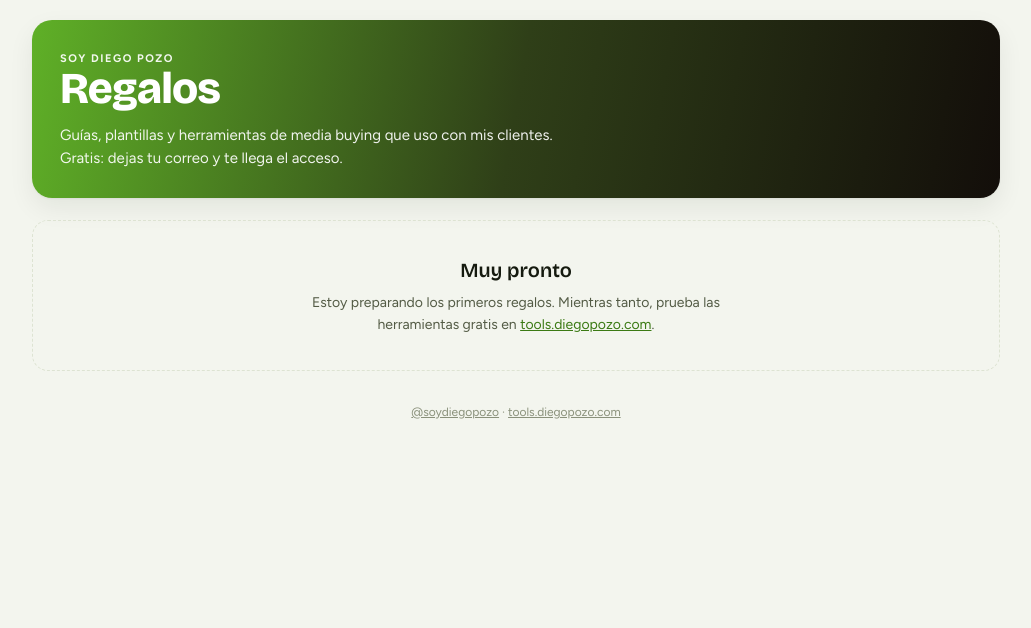
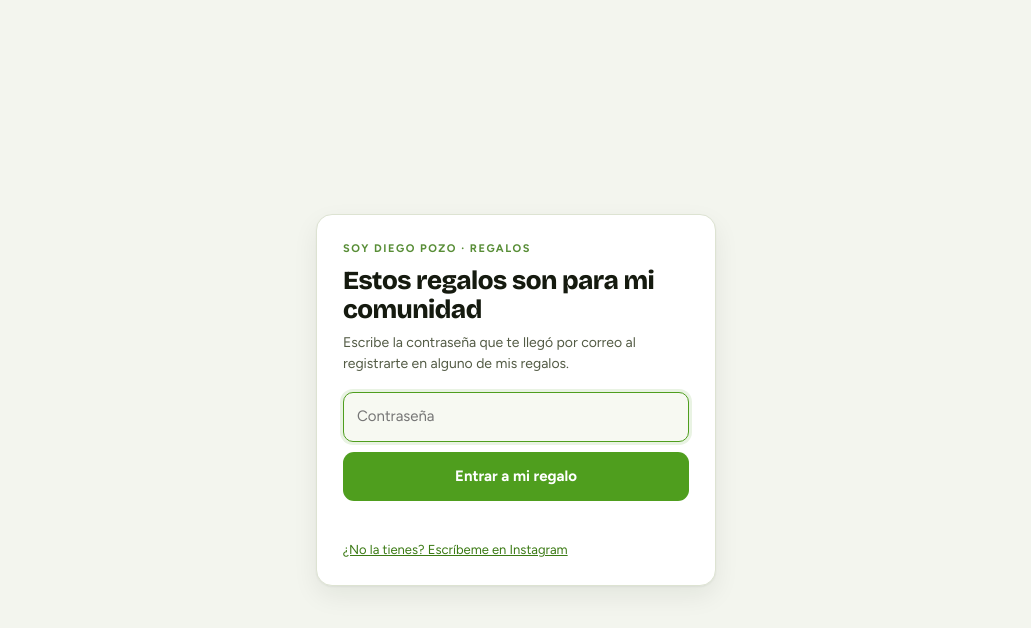
Before and after one commit to soydiegopozo/regalos, a plain HTML site: page index.html in a window 1280 px wide. Shown: the whole page, without its empty margins (124-1155 px from the left). Drawn offline with nearby package versions, Linux system fonts and the light colour scheme.

Commit message:
Pide contraseña también en el portal (una sola clave)

```diff
--- a/acceso.js
+++ b/acceso.js
@@ -2,18 +2,23 @@
    No es seguridad real: el contenido sigue en el código de la página. Sirve para que
    quien llegue a la URL sin registrarse vea una pantalla de contraseña.
 
-   Uso en una página:
-     <meta name="clave" content="HASH_SHA256_DE_LA_CONTRASEÑA">
-     <script src="/acceso.js"></script>   (en el <head>, antes de los estilos)
+   Uso en una página: <script src="/acceso.js"></script> en el <head>.
+   Todas las páginas usan la clave del sitio (CLAVE_SITIO, abajo). Una página puede
+   usar otra clave con <meta name="clave" content="HASH">.
+   Textos opcionales de la pantalla: <meta name="candado-titulo" content="…">,
+   <meta name="candado-texto" content="…">, <meta name="candado-link" content="URL|Texto">.
 
    Link que abre solo (para la redirección de Systeme y el correo):
      https://regalos.diegopozo.com/mi-regalo/gracias/#clave=LaContraseña
-   Para sacar el hash de una contraseña: /_plantilla/generar-clave/ */
+   Para cambiar la clave, saca el hash en /_plantilla/generar-clave/ y pégalo aquí. */
 (function () {
+  var CLAVE_SITIO = "9ff99d20143639e735e89246eeb776e6b34b89743d0a1551314abf28346d35f6";
   var meta = document.querySelector('meta[name="clave"]');
-  if (!meta || !meta.content) return;
-  var expected = meta.content.trim().toLowerCase();
-  var storeKey = "regalo-ok:" + location.pathname;
+  var expected = ((meta && meta.content) || CLAVE_SITIO).trim().toLowerCase();
+  if (!expected) return;
+  // Keyed by the hash, so entering the site password once opens every page that uses it.
+  var storeKey = "regalo-ok:" + expected;
+  function metaText(name) { var m = document.querySelector('meta[name="' + name + '"]'); return m ? m.content : ""; }
   var root = document.documentElement;
 
   function remembered() {
@@ -66,13 +71,20 @@
     gate.innerHTML =
       '<form class="box" novalidate>' +
         '<p class="eyebrow">Soy Diego Pozo · Regalos</p>' +
-        '<h1>Este regalo es para quienes se registraron</h1>' +
-        '<p>Escribe la contraseña que te llegó por correo. Si todavía no te registras, hazlo y te la mando al instante.</p>' +
+        '<h1></h1>' +
+        '<p class="msg"></p>' +
         '<input type="password" autocomplete="off" placeholder="Contraseña" aria-label="Contraseña" required>' +
         '<button type="submit">Entrar a mi regalo</button>' +
         '<p class="err" role="alert"></p>' +
-        '<p class="alt"><a href="../">Registrarme para recibirlo</a></p>' +
+        '<p class="alt"><a></a></p>' +
       "</form>";
+    gate.querySelector("h1").textContent = metaText("candado-titulo") || "Este regalo es para quienes se registraron";
+    gate.querySelector(".msg").textContent = metaText("candado-texto") ||
+      "Escribe la contraseña que te llegó por correo. Si todavía no te registras, hazlo y te la mando al instante.";
+    var alt = (metaText("candado-link") || "../|Registrarme para recibirlo").split("|");
+    var a = gate.querySelector(".alt a");
+    a.href = alt[0]; a.textContent = alt[1] || alt[0];
+    if (/^https?:/.test(alt[0])) a.rel = "noopener";
     document.body.prepend(gate);
     var form = gate.querySelector("form");
     var input = gate.querySelector("input");
--- a/index.html
+++ b/index.html
@@ -5,6 +5,10 @@
 <meta name="viewport" content="width=device-width, initial-scale=1.0, viewport-fit=cover">
 <title>Regalos · Soy Diego Pozo</title>
 <meta name="description" content="Guías, plantillas y herramientas gratis de media buying de Soy Diego Pozo.">
+<meta name="candado-titulo" content="Estos regalos son para mi comunidad">
+<meta name="candado-texto" content="Escribe la contraseña que te llegó por correo al registrarte en alguno de mis regalos.">
+<meta name="candado-link" content="https://instagram.com/soydiegopozo|¿No la tienes? Escríbeme en Instagram">
+<script src="/acceso.js"></script>
 <link rel="preconnect" href="https://fonts.googleapis.com">
 <link rel="preconnect" href="https://fonts.gstatic.com" crossorigin>
 <link rel="stylesheet" href="https://fonts.googleapis.com/css2?family=Bricolage+Grotesque:opsz,wght@12..96,600;12..96,800&family=Figtree:wght@400;500;600;700&family=JetBrains+Mono:wght@400;500&display=swap">
```
Also changed, not shown: 1 other file.
